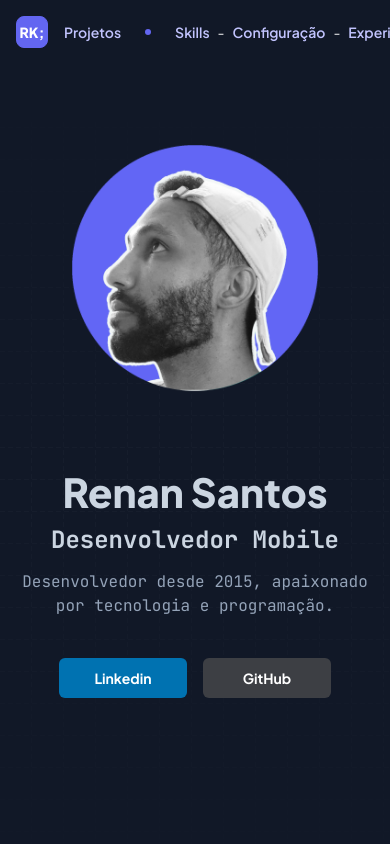
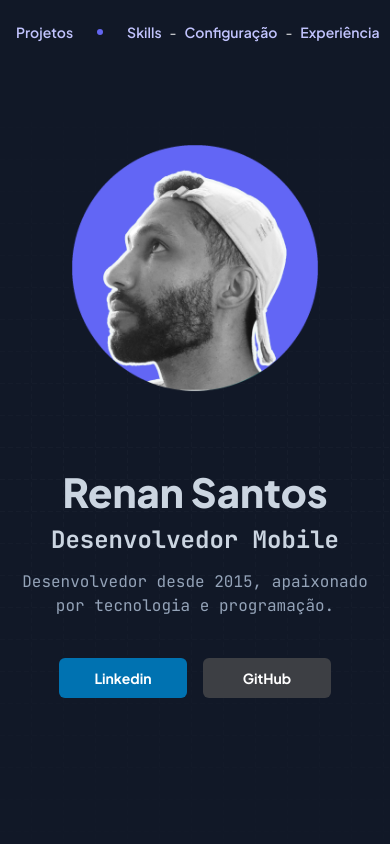
Before and after one commit to renankanu/kanu, a Next.js app: page / in a window 390 px wide. Shown: the top 844 px of the page. Built offline with nearby package versions, Linux system fonts and the light colour scheme; a web font is replaced by a local one.

Commit message:
feature: change domain

```diff
--- a/src/app/layout.tsx
+++ b/src/app/layout.tsx
@@ -31,7 +31,7 @@ export const metadata: Metadata = {
   title: 'RenanKanu;',
   description:
     'Portfólio de Renan Santos com seus projetos, trabalhos e experiências. Navegue pelo site e conheça mais sobre o desenvolvedor.',
-  alternates: { canonical: 'https://kanu-beta.vercel.app/' },
+  alternates: { canonical: 'https://www.renankanu.com.br' },
   icons: {
     icon: '/favicon.ico',
     apple: '/favicon.ico',
@@ -39,14 +39,14 @@ export const metadata: Metadata = {
   openGraph: {
     type: 'website',
     locale: 'pt_BR',
-    url: 'https://kanu-beta.vercel.app/',
+    url: 'https://www.renankanu.com.br',
     title: 'RenanKanu;',
     description:
       'Portfólio de Renan Santos com seus projetos, trabalhos e experiências. Navegue pelo site e conheça mais sobre o desenvolvedor.',
     siteName: 'RenanKanu;',
     images: [
       {
-        url: 'https://kanu-beta.vercel.app/assets/kanu_purple.png',
+        url: 'https://www.renankanu.com.br/assets/kanu_purple.png',
         width: 630,
         height: 630,
         alt: 'Renan Kanu',
--- a/src/components/Navbar/NavLog.tsx
+++ b/src/components/Navbar/NavLog.tsx
@@ -14,7 +14,7 @@ export default function NavLogo({ href, title }: NavLogoProps) {
   return (
     <Link
       href={href}
-      className="flex h-9 items-center gap-2 rounded-xl px-2"
+      className="flex h-9 items-center gap-2 rounded-xl px-2 sm:hidden"
       aria-label={title}
     >
       <Logo active={isActive} />
```
